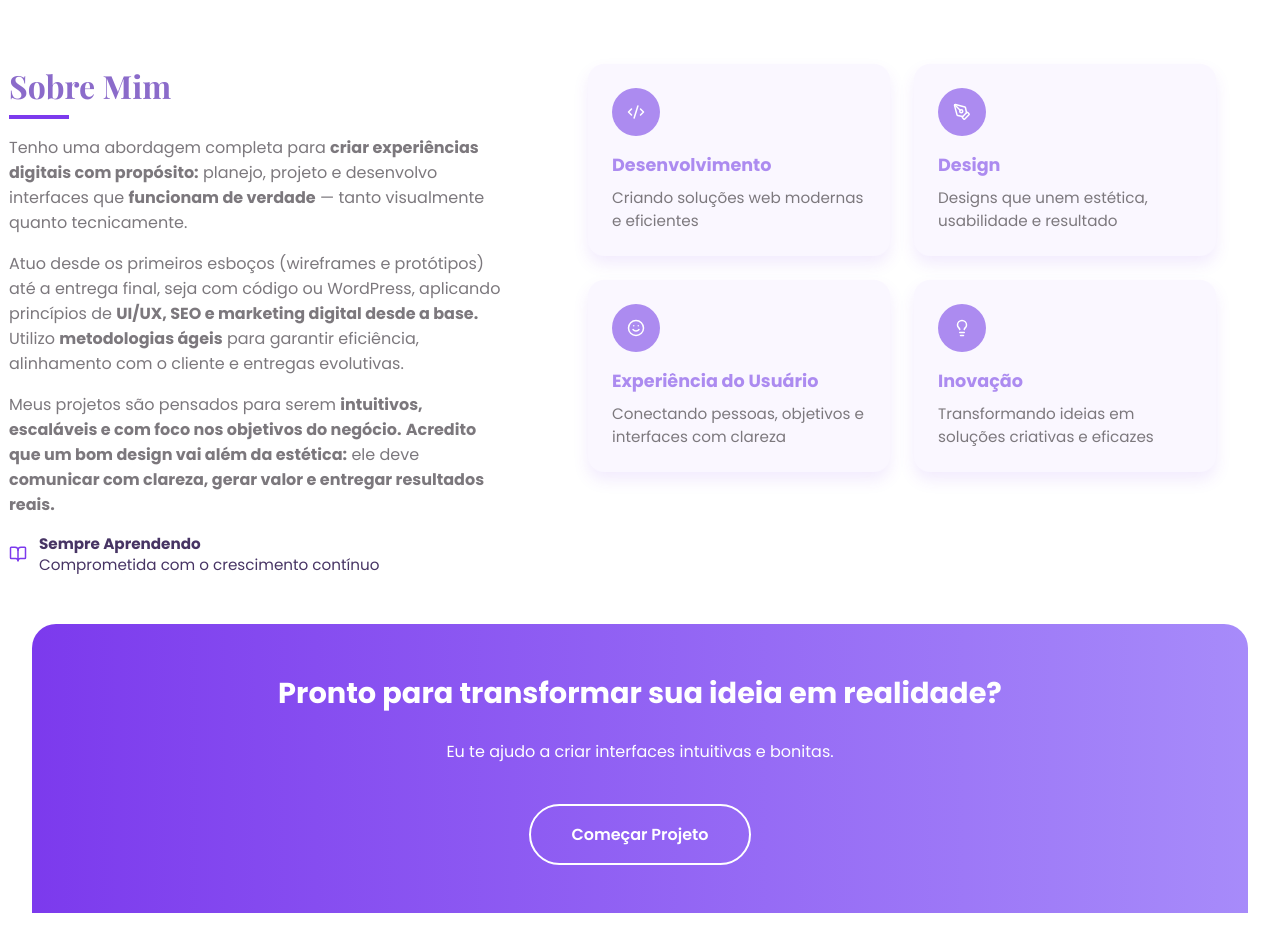
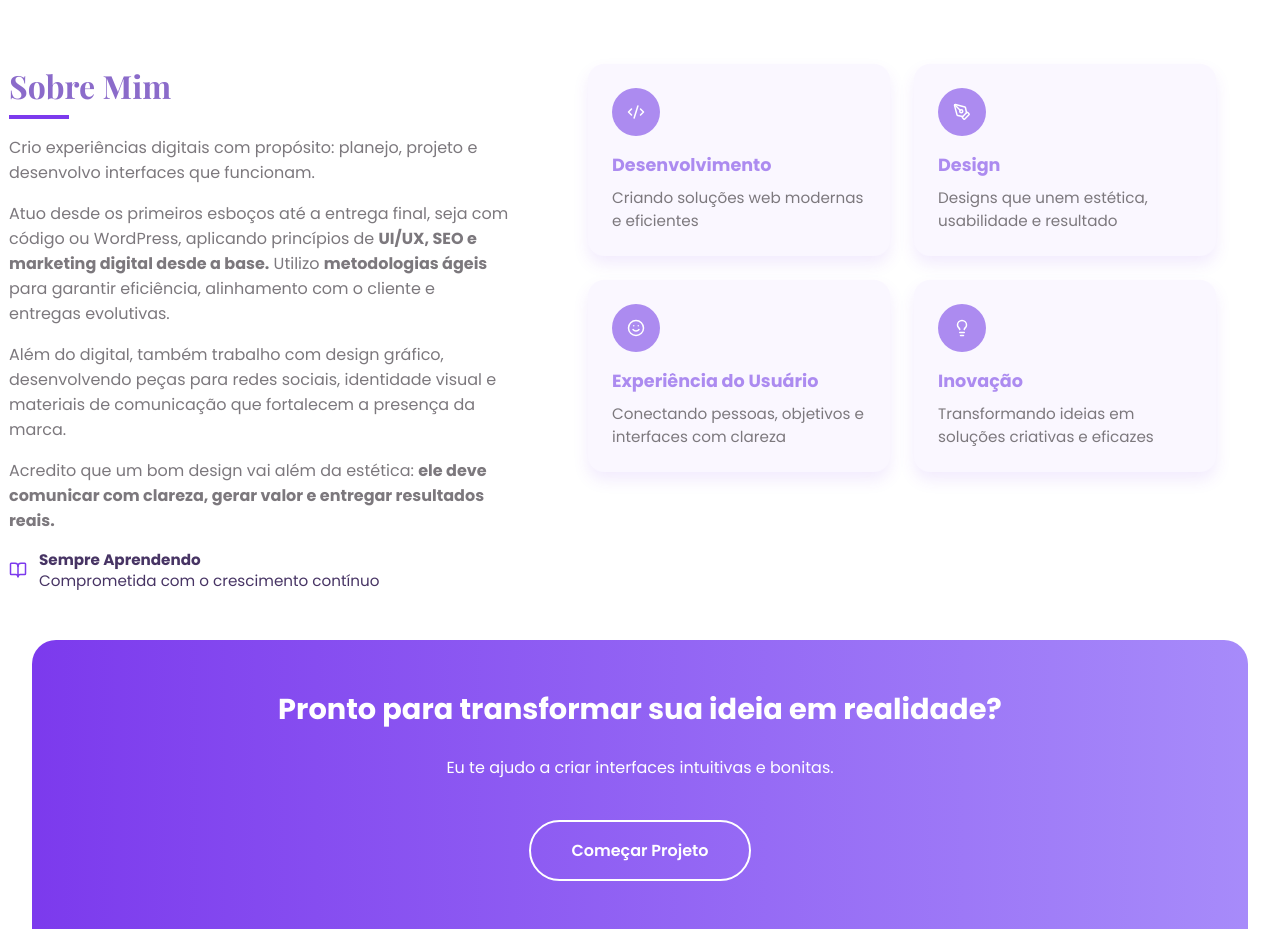
Before and after one commit to natrneves/Portfolio, a React (Vite) app in the folder frontend/: page / in a window 1280 px wide. Shown: the part 1600-2532 px from the top of the page. Built offline with nearby package versions, Linux system fonts and the light colour scheme; a web font is replaced by a local one.

Commit message:
Alteração em About

```diff
--- a/frontend/src/components/About/About.jsx
+++ b/frontend/src/components/About/About.jsx
@@ -10,15 +10,11 @@
         <div className="text-area">
           <h2>Sobre Mim</h2>
           <hr />
-          <p>
-            Tenho uma abordagem completa para <strong>criar experiências digitais com propósito:</strong> planejo, projeto e desenvolvo interfaces que <strong>funcionam de verdade</strong> — tanto visualmente quanto tecnicamente.
-          </p>
-          <p>
-            Atuo desde os primeiros esboços (wireframes e protótipos) até a entrega final, seja com código ou WordPress, aplicando princípios de <strong>UI/UX, SEO e marketing digital desde a base.</strong> Utilizo <strong>metodologias ágeis</strong> para garantir eficiência, alinhamento com o cliente e entregas evolutivas.
-          </p>
-          <p>
-            Meus projetos são pensados para serem <strong>intuitivos, escaláveis e com foco nos objetivos do negócio.</strong> <strong>Acredito que um bom design vai além da estética:</strong> ele deve <strong>comunicar com clareza, gerar valor e entregar resultados reais.</strong>
-          </p>
+          <p>Crio experiências digitais com propósito: planejo, projeto e desenvolvo interfaces que funcionam.</p>
+<p>Atuo desde os primeiros esboços até a entrega final, seja com código ou WordPress, aplicando princípios de <strong>UI/UX, SEO e marketing digital desde a base.</strong> Utilizo <strong>metodologias ágeis</strong> para garantir eficiência, alinhamento com o cliente e entregas evolutivas.</p>
+<p>Além do digital, também trabalho com design gráfico, desenvolvendo peças para redes sociais, identidade visual e materiais de comunicação que fortalecem a presença da marca.</p>
+<p>Acredito que um bom design vai além da estética: <strong>ele deve comunicar com clareza, gerar valor e entregar resultados reais.</strong></p>
+
           <div className="badge">
             <i className="icon">
               <BookOpen size={18} />
```
